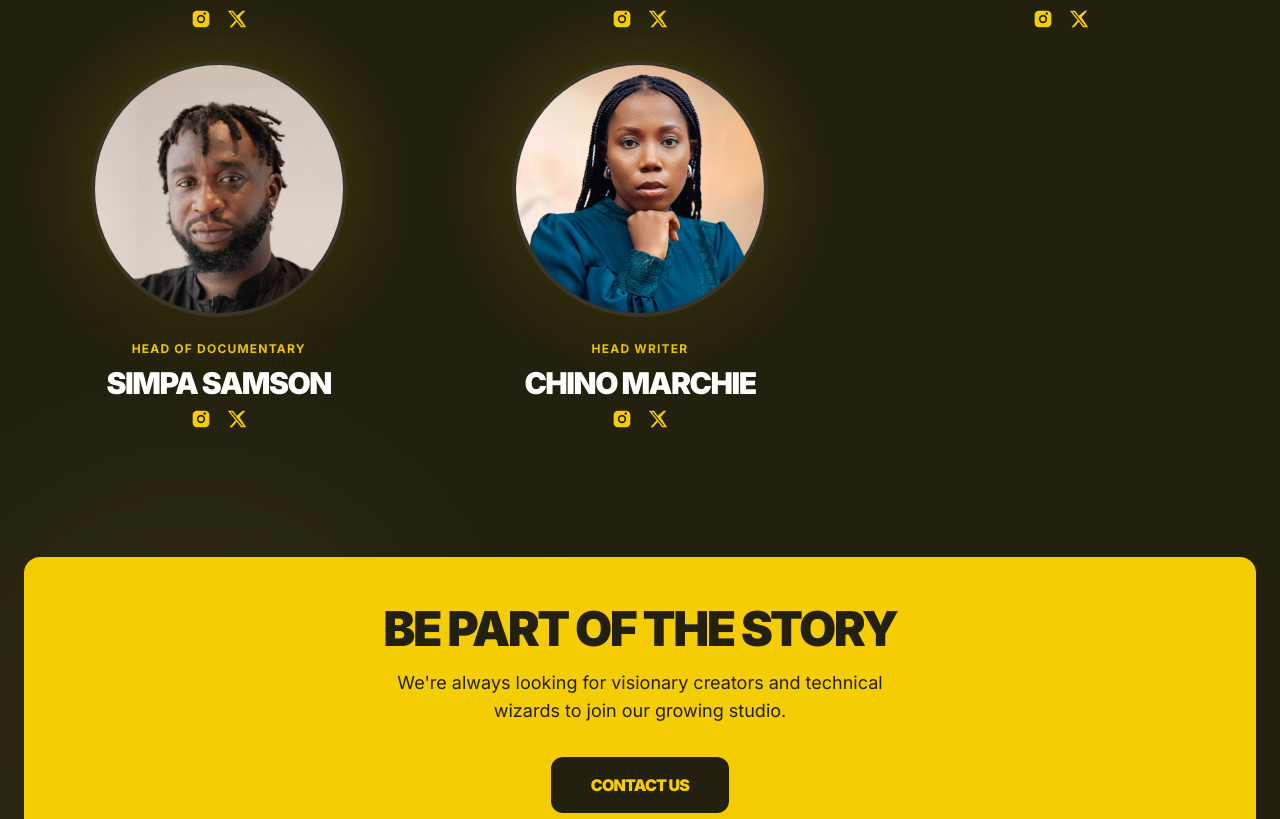
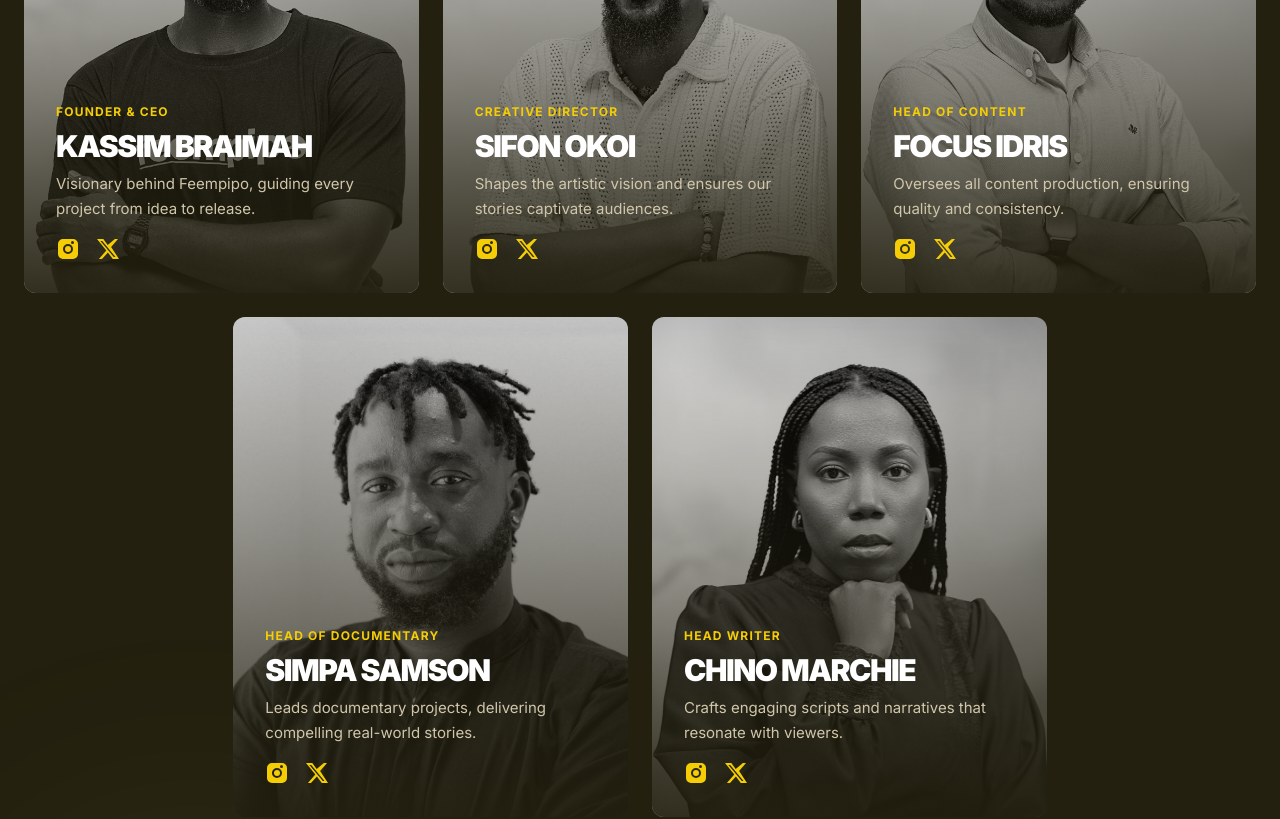
Before and after one commit to MeenaHorses/feempipo, a Next.js app: page /meet-the-team in a window 1280 px wide. Shown: the part 920-1739 px from the top of the page. Built offline with nearby package versions, Linux system fonts and the light colour scheme.

Commit message:
meet the team changes

```diff
--- a/src/app/globals.css
+++ b/src/app/globals.css
@@ -53,6 +53,10 @@ body {
   font-variation-settings: "FILL" 0, "wght" 400, "GRAD" 0, "opsz" 24;
 }
 
+.text-glow:hover {
+  text-shadow: 0 0 15px rgba(245, 205, 5, 0.4);
+}
+
 input.contact-field,
 textarea.contact-field {
   color-scheme: dark;
--- a/src/app/meet-the-team/page.js
+++ b/src/app/meet-the-team/page.js
@@ -51,20 +51,42 @@ const TEAM_MEMBERS = [
   },
 ];
 
+/** Same footprint for every card (Founder matches the team). */
+const CARD_BOX =
+  "h-[min(28rem,70vh)] min-h-[22rem] sm:min-h-[28rem] lg:h-[31.25rem]";
+
+/** lg: 6 cols → row1 three × span-2; row2 two × span-2 starting at col 2 and 4 (centered under the three). */
+function cardGridPlacement(index) {
+  if (index < 3) return "lg:col-span-2";
+  if (index === 3) return "lg:col-span-2 lg:col-start-2";
+  return "lg:col-span-2 lg:col-start-4";
+}
+
+/** Same cover + hover zoom for all; Simpa’s file has extra ceiling—shift focal point only (no extra scale). */
+function imageClass(member) {
+  const base =
+    "absolute inset-0 h-full w-full object-cover origin-top transition-transform duration-700 grayscale group-hover:scale-105 group-hover:grayscale-0";
+  if (member.name === "Simpa Samson") {
+    return `${base} object-[50%_42%] sm:object-[50%_40%]`;
+  }
+  return `${base} object-top`;
+}
+
 export default function MeetTheTeamPage() {
   return (
     <div className="min-h-screen text-[#eae2d0]">
       <SiteHeader />
-      <main className="mx-auto max-w-7xl px-6 pb-20 pt-20">
+      <main className="mx-auto max-w-7xl px-6 pb-20 pt-28 md:pt-32">
+        {/* Hero — matches reference typography & grid */}
         <section className="mb-24">
           <div className="grid grid-cols-1 items-end gap-12 lg:grid-cols-12">
             <div className="lg:col-span-8">
-              <h1 className="mb-8 text-6xl leading-[0.9] font-black tracking-tighter text-[#f5cd05] uppercase md:text-7xl">
+              <h1 className="mb-8 text-5xl font-black leading-[0.9] tracking-tighter text-[#f5cd05] uppercase sm:text-6xl md:text-7xl lg:text-8xl">
                 THE CREATIVE <br />
                 FORCE BEHIND <br />
                 FEEMPIPO.
               </h1>
-              <p className="max-w-2xl text-xl leading-relaxed font-medium text-[#d0c6ab] md:text-xl">
+              <p className="max-w-2xl text-lg font-medium leading-relaxed text-[#d0c6ab] md:text-xl lg:text-2xl">
                 At Feempipo, filmmaking is a collaborative art. From concept to
                 screen, our talented team combines creativity, technical
                 expertise, and passion for storytelling.
@@ -73,35 +95,41 @@ export default function MeetTheTeamPage() {
           </div>
         </section>
 
-        <section className="grid grid-cols-1 gap-8 md:grid-cols-2 lg:grid-cols-3">
-          {TEAM_MEMBERS.map((member) => (
-            <article
+        {/* 3 cards top row, 2 centered on bottom (lg+); uniform cards */}
+        <div className="grid grid-cols-1 gap-6 sm:grid-cols-2 lg:grid-cols-6">
+          {TEAM_MEMBERS.map((member, index) => (
+            <div
               key={member.name}
-              className="group flex flex-col items-center text-center"
+              className={`group relative overflow-hidden rounded-xl bg-[#2e2a1e] ${CARD_BOX} ${cardGridPlacement(index)}`}
             >
-              <div className="relative mb-6 h-64 w-64">
-                <div className="absolute inset-0 rounded-full bg-[#f5cd05]/20 blur-2xl transition-all group-hover:bg-[#f5cd05]/30" />
               <img
                 src={member.image}
                 alt={member.name}
-                  className="relative h-full w-full rounded-full border-4 border-[#393528] object-cover object-[center_20%] shadow-2xl transition-transform duration-500 group-hover:scale-105"
+                className={imageClass(member)}
               />
-              </div>
-              <span className="mb-2 text-xs font-bold tracking-widest text-[#f5cd05] uppercase">
+              <div
+                className="absolute inset-0 bg-gradient-to-t from-[#23200f] to-transparent opacity-90"
+                aria-hidden
+              />
+              <div className="absolute bottom-0 left-0 w-full p-6 sm:p-8">
+                <span className="mb-2 block text-xs font-bold tracking-widest text-[#f5cd05] uppercase">
                   {member.role}
                 </span>
-              <h2 className="mb-2 text-3xl font-black tracking-tighter text-white uppercase">
+                <h3 className="mb-2 text-2xl font-black tracking-tighter text-white uppercase sm:text-3xl">
                   {member.name}
-              </h2>
+                </h3>
+                <p className="mb-4 text-pretty text-sm leading-relaxed text-[#d0c6ab] sm:text-[0.9375rem]">
+                  {member.bio}
+                </p>
                 <div className="flex space-x-4">
                   <a
                     href={member.instagram}
                     target="_blank"
                     rel="noreferrer"
-                  className="text-[#f5cd05] transition-colors hover:text-white"
+                    className="text-[#f5cd05] transition-transform hover:scale-110"
                     aria-label={`${member.name} Instagram`}
                   >
-                  <svg viewBox="0 0 24 24" className="h-5 w-5 fill-current">
+                    <svg viewBox="0 0 24 24" className="h-6 w-6 fill-current">
                       <path d="M7 2h10a5 5 0 0 1 5 5v10a5 5 0 0 1-5 5H7a5 5 0 0 1-5-5V7a5 5 0 0 1 5-5Zm9.5 2a1.5 1.5 0 1 0 0 3 1.5 1.5 0 0 0 0-3ZM12 7a5 5 0 1 0 0 10 5 5 0 0 0 0-10Zm0 2a3 3 0 1 1 0 6 3 3 0 0 1 0-6Z" />
                     </svg>
                   </a>
@@ -110,30 +138,32 @@ export default function MeetTheTeamPage() {
                       href={member.x}
                       target="_blank"
                       rel="noreferrer"
-                    className="text-[#f5cd05] transition-colors hover:text-white"
+                      className="text-[#f5cd05] transition-transform hover:scale-110"
                       aria-label={`${member.name} X`}
                     >
-                    <svg viewBox="0 0 24 24" className="h-5 w-5 fill-current">
+                      <svg viewBox="0 0 24 24" className="h-6 w-6 fill-current">
                         <path d="M18.9 2H22l-6.9 7.9L23 22h-6.2l-4.9-6.6L6 22H2.9l7.4-8.5L1 2h6.3l4.4 6L18.9 2Zm-1.1 18h1.7L6.2 3.9H4.4L17.8 20Z" />
                       </svg>
                     </a>
                   ) : null}
                 </div>
-            </article>
+              </div>
+            </div>
           ))}
-        </section>
+        </div>
 
-        <section className="mt-32 flex flex-col items-center rounded-2xl bg-[#f5cd05] p-12 text-center">
-          <h3 className="mb-4 text-4xl font-black tracking-tighter text-[#23200f] uppercase md:text-5xl">
+        {/* Join callout — surface-container-highest, primary CTA button */}
+        <section className="mt-32 flex flex-col items-center rounded-xl bg-[#393528] p-10 text-center sm:p-12">
+          <h2 className="mb-4 text-3xl font-black tracking-tighter text-white uppercase sm:text-4xl">
             Be Part of the Story
-          </h3>
-          <p className="mb-8 max-w-lg text-lg text-[#23200f]">
+          </h2>
+          <p className="mb-8 max-w-lg text-[#d0c6ab]">
             We&apos;re always looking for visionary creators and technical
             wizards to join our growing studio.
           </p>
           <a
             href="mailto:Feempipo@gmail.com"
-            className="rounded-xl bg-[#23200f] px-10 py-4 font-black tracking-tighter text-[#f5cd05] uppercase shadow-lg shadow-[#f5cd05]/20 transition-transform hover:scale-105"
+            className="rounded-xl bg-[#f5cd05] px-8 py-4 font-black tracking-tighter text-[#23200f] uppercase transition-transform hover:scale-105 active:scale-95"
           >
             Contact Us
           </a>
```
Lines whose indentation alone changed are shown as unchanged.
